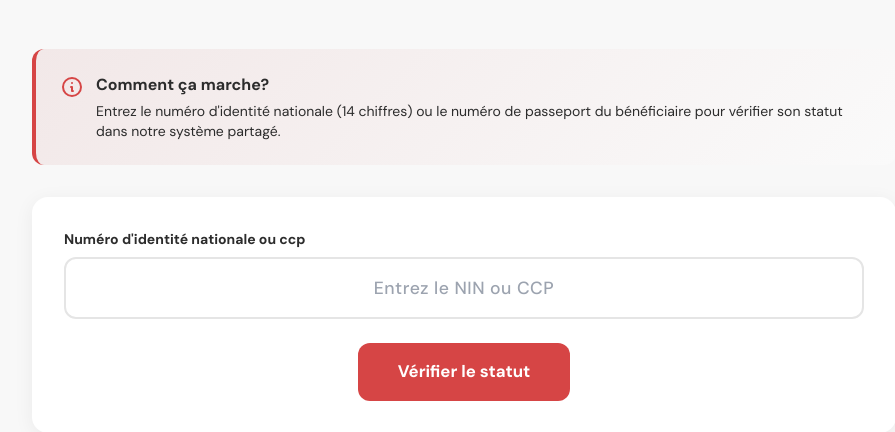
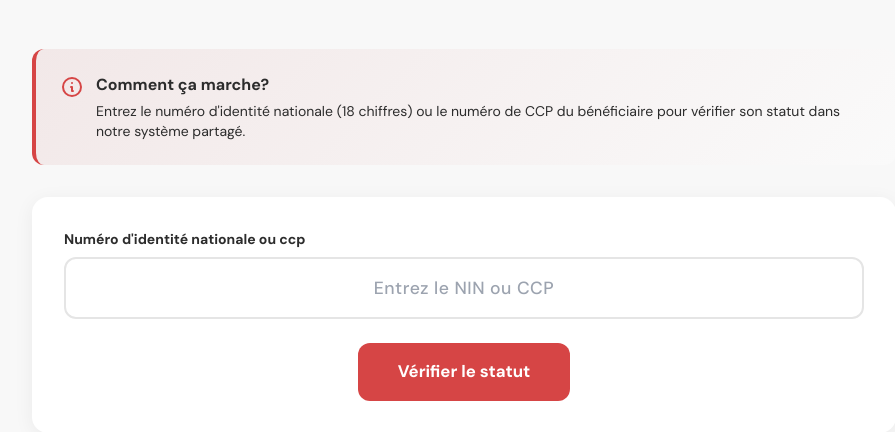
Before and after one commit to yacineLaribi/croissant-rouge, a Django app: page / in a window 1280 px wide. Shown: the part 191-623 px from the top of the page, without its empty margins (176-1071 px from the left). Run offline with Django 5.2, Linux system fonts and the light colour scheme; a user stored in the database is signed in; some libraries are stand-ins or nearby versions.

Commit message:
changing some stuff

```diff
--- a/core/templates/home.html
+++ b/core/templates/home.html
@@ -214,7 +214,7 @@
                 </svg>
                 <div>
                     <h3 class="font-semibold mb-1">Comment ça marche?</h3>
-                    <p class="text-sm text-neutral-medium">Entrez le numéro d'identité nationale (14 chiffres) ou le numéro de passeport du bénéficiaire pour vérifier son statut dans notre système partagé.</p>
+                    <p class="text-sm text-neutral-medium">Entrez le numéro d'identité nationale (18 chiffres) ou le numéro de CCP du bénéficiaire pour vérifier son statut dans notre système partagé.</p>
                 </div>
             </div>
         </div>
```
Also changed, not shown: db.sqlite3.
